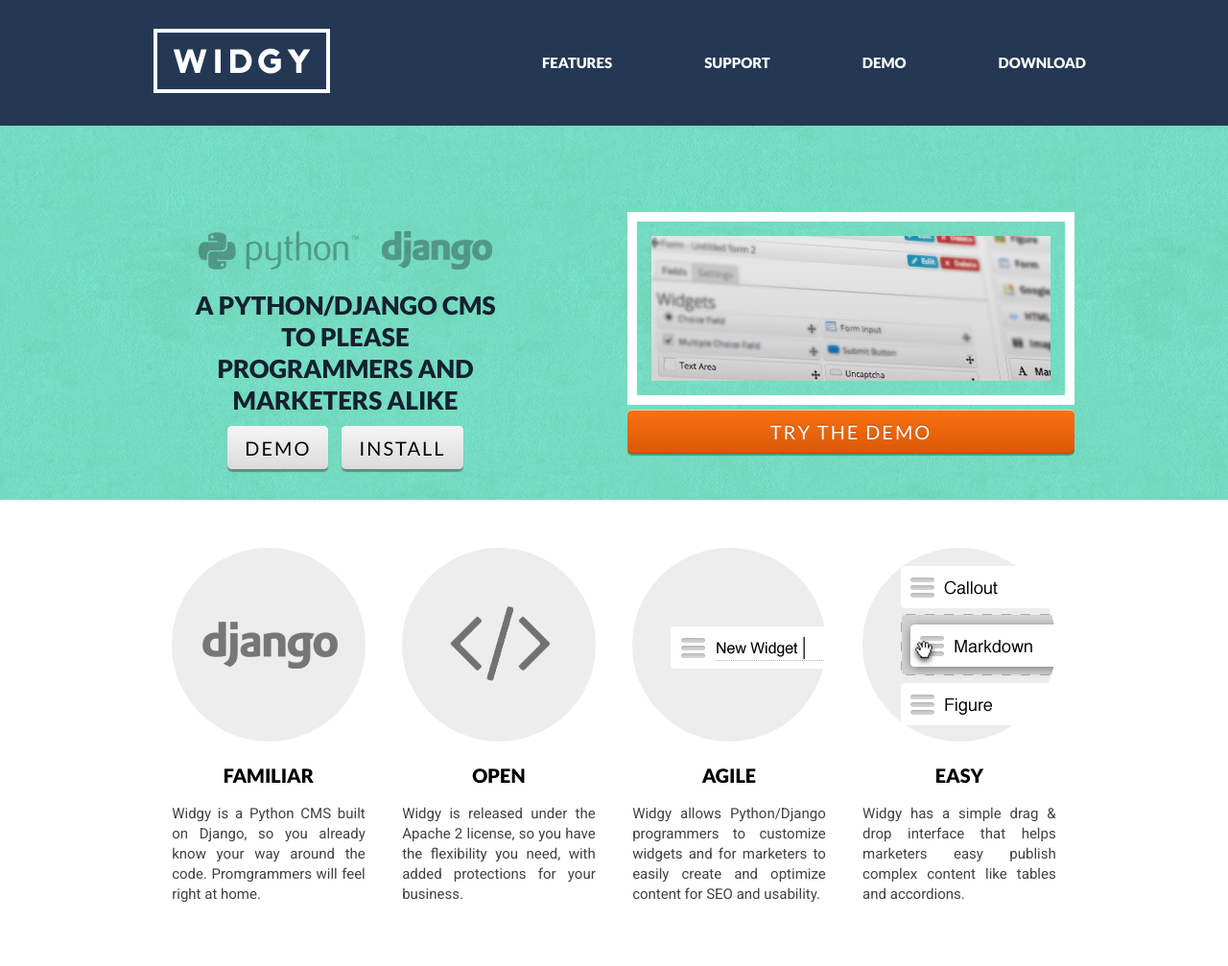
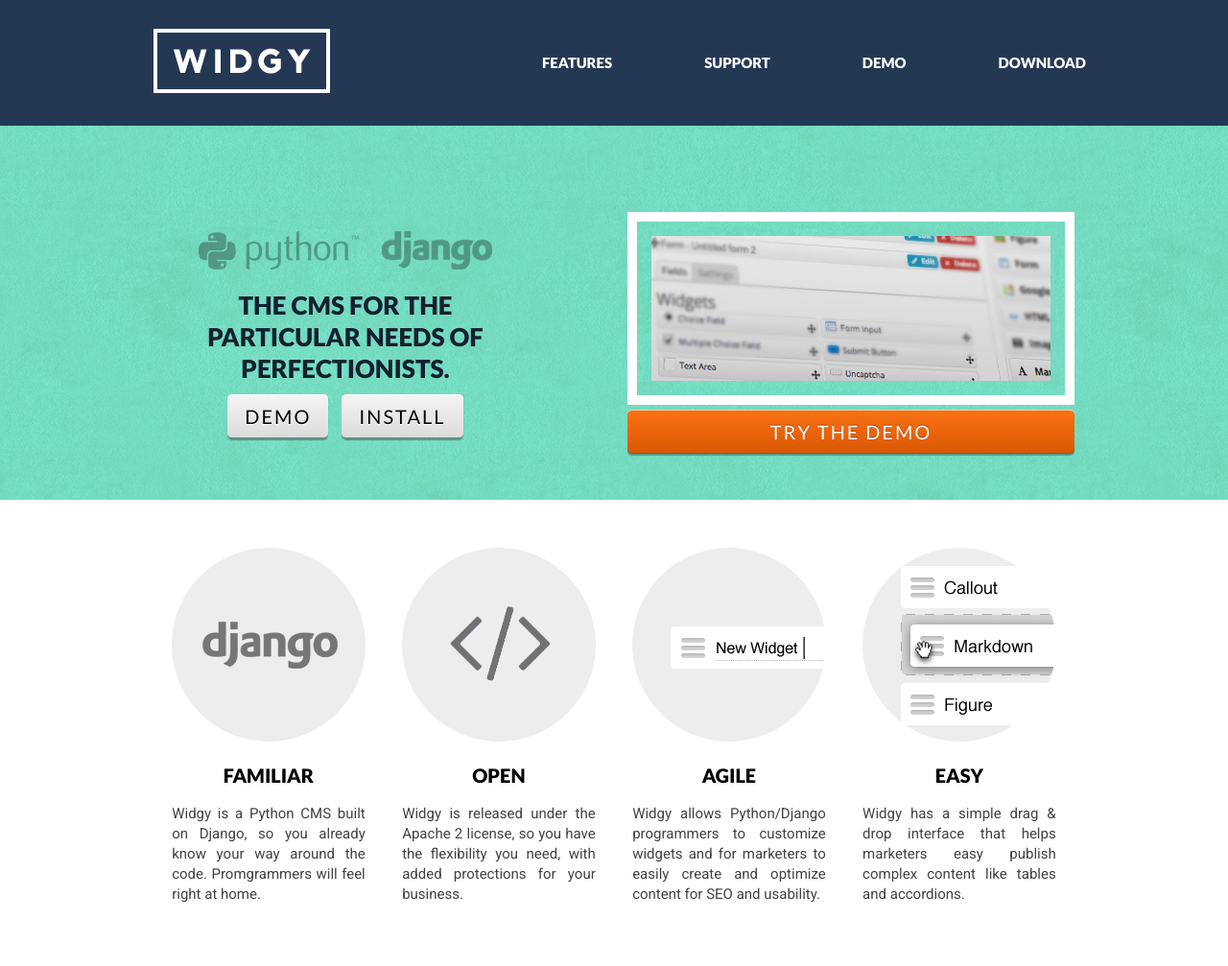
Before and after one commit to fusionbox/wid.gy, a Django app: template marketing/templates/marketing_home.html in a window 1280 px wide. Shown: the top 1007 px of the page at 96% size. Run offline with Django 3.2, Linux system fonts and the light colour scheme; the template is opened without the code that fills it, so the values that code supplies are empty; style sheets or scripts are compiled from the project's sources; some libraries are stand-ins or nearby versions.

Commit message:
updated tag line

```diff
--- a/marketing/templates/marketing_home.html
+++ b/marketing/templates/marketing_home.html
@@ -60,7 +60,7 @@
           <img src="{% static 'image/python.png' %}" alt="Python" />
           <img src="{% static 'image/django.png' %}" alt="Django" />
         </p>
-        <h2>A Python/Django CMS to please programmers and marketers alike</h2>
+        <h2>The CMS for the particular needs of perfectionists.</h2>
         <p>
           <a class="button" href="{{ demo_url }}">Demo</a>
           <a class="button" href="#getwidgy">Install</a>
```
